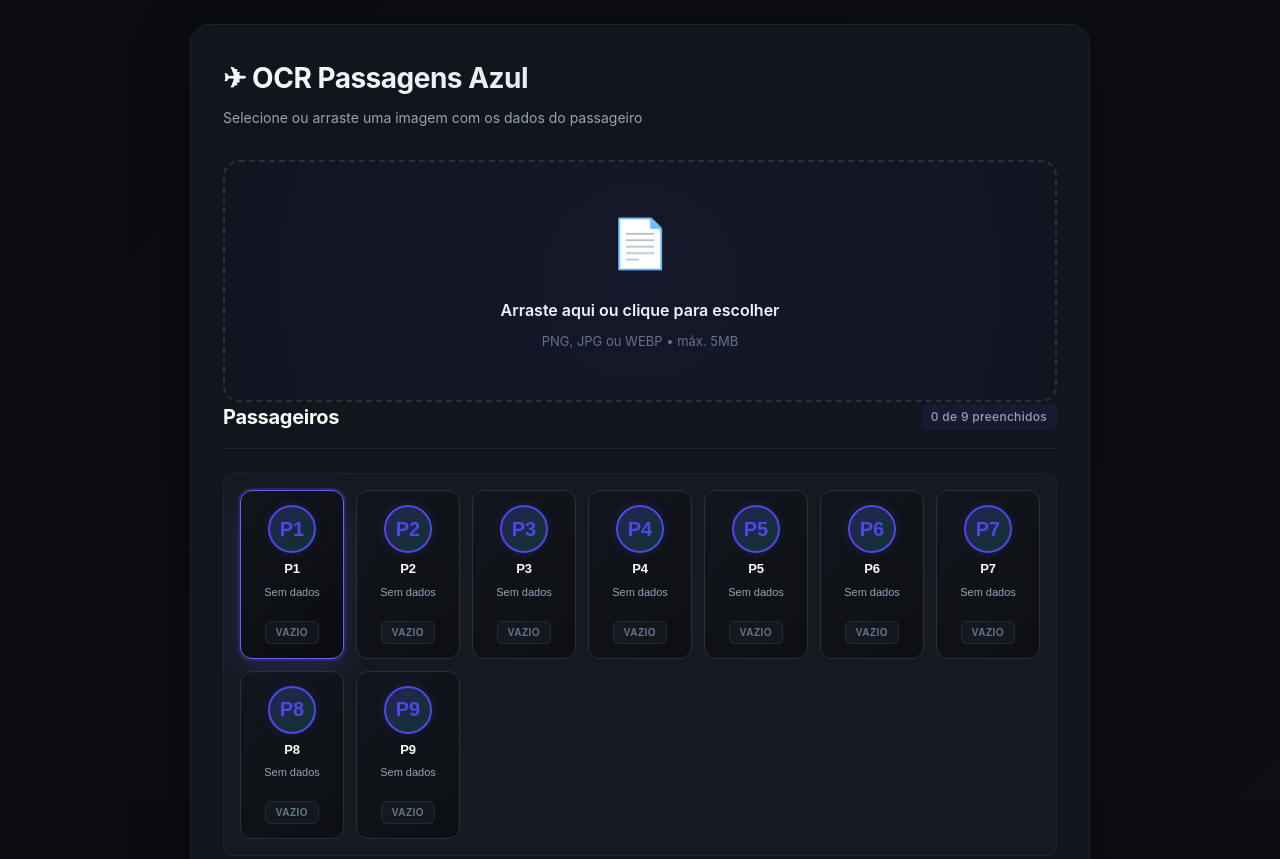
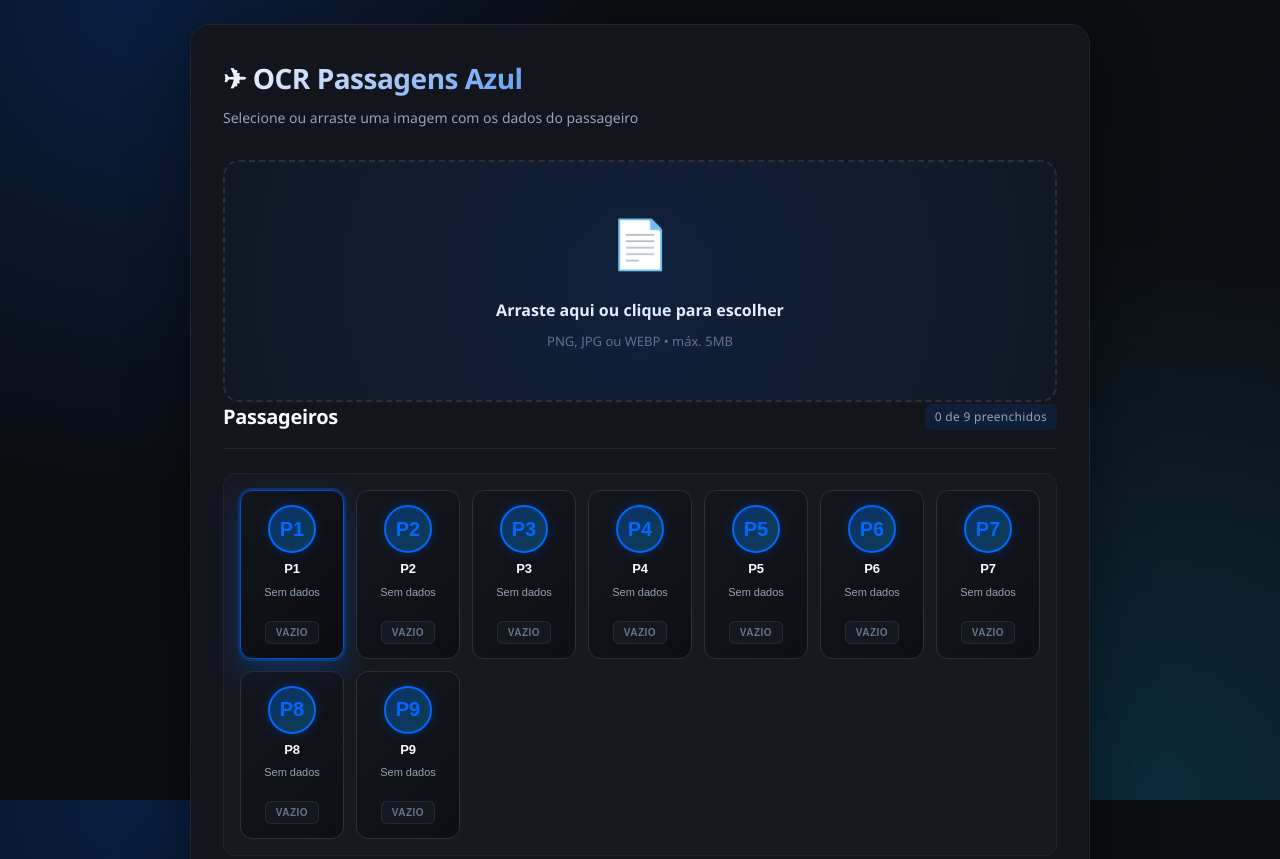
Before and after one commit to JanGustavo/OCR-EXTENSION, a browser extension: page upload/upload.html in a window 1280 px wide. Shown: the top 859 px of the page. Drawn offline with Linux system fonts and the light colour scheme.

Commit message:
style: melhoria visual por companhia

```diff
--- a/upload/upload.html
+++ b/upload/upload.html
@@ -21,8 +21,10 @@
         --border-light: #2a2f3a;
         --accent: #4f46e5;
         --accent-hover: #6366f1;
-        --accent-light: rgba(79, 70, 229, 0.1);
-        --accent-ring: rgba(79, 70, 229, 0.25);
+        --accent-rgb: 79, 70, 229;
+        --accent-alt-rgb: 16, 185, 129;
+        --accent-light: rgba(var(--accent-rgb), 0.12);
+        --accent-ring: rgba(var(--accent-rgb), 0.28);
         --success: #10b981;
         --success-light: rgba(16, 185, 129, 0.1);
         --error: #ef4444;
@@ -31,6 +33,8 @@
         --text-secondary: #cbd5e1;
         --text-muted: #94a3b8;
         --text-subtle: #64748b;
+        --font-heading: "Bahnschrift", "Segoe UI", sans-serif;
+        --font-body: "Aptos", "Segoe UI Variable", "Segoe UI", sans-serif;
       }
 
       html,
@@ -40,14 +44,20 @@
       }
 
       body {
-        background: linear-gradient(135deg, var(--bg) 0%, #0d0f14 100%);
+        background:
+          radial-gradient(
+            circle at 10% 0%,
+            rgba(var(--accent-rgb), 0.2),
+            transparent 35%
+          ),
+          radial-gradient(
+            circle at 90% 100%,
+            rgba(var(--accent-alt-rgb), 0.16),
+            transparent 40%
+          ),
+          linear-gradient(135deg, var(--bg) 0%, #0d0f14 100%);
         color: var(--text-primary);
-        font-family:
-          "Inter",
-          -apple-system,
-          "system-ui",
-          "Segoe UI",
-          sans-serif;
+        font-family: var(--font-body);
         min-height: 100vh;
         display: flex;
         flex-direction: column;
@@ -79,12 +89,14 @@
       h1 {
         font-size: 28px;
         font-weight: 700;
+        font-family: var(--font-heading);
         margin-bottom: 8px;
         letter-spacing: -0.5px;
         background: linear-gradient(
           135deg,
-          var(--text-primary),
-          var(--text-secondary)
+          var(--text-primary) 0%,
+          rgba(var(--accent-rgb), 0.95) 65%,
+          rgba(var(--accent-alt-rgb), 0.9) 100%
         );
         -webkit-background-clip: text;
         -webkit-text-fill-color: transparent;
@@ -119,7 +131,7 @@
         text-align: center;
         cursor: pointer;
         transition: all 0.3s cubic-bezier(0.4, 0, 0.2, 1);
-        background: rgba(79, 70, 229, 0.02);
+        background: rgba(var(--accent-rgb), 0.04);
         position: relative;
         overflow: hidden;
       }
@@ -133,7 +145,7 @@
         bottom: 0;
         background: radial-gradient(
           circle at center,
-          rgba(79, 70, 229, 0.05),
+          rgba(var(--accent-rgb), 0.11),
           transparent
         );
         pointer-events: none;
@@ -149,7 +161,7 @@
         background: var(--accent-light);
         box-shadow:
           0 0 0 3px var(--accent-ring),
-          inset 0 0 20px rgba(79, 70, 229, 0.08);
+          inset 0 0 20px rgba(var(--accent-rgb), 0.16);
         transform: scale(1.01);
       }
 
@@ -308,17 +320,17 @@
       .btn-primary {
         background: linear-gradient(135deg, var(--accent), var(--accent-hover));
         color: #fff;
-        box-shadow: 0 4px 15px rgba(79, 70, 229, 0.3);
+        box-shadow: 0 4px 15px rgba(var(--accent-rgb), 0.35);
       }
 
       .btn-primary:hover {
-        box-shadow: 0 6px 20px rgba(79, 70, 229, 0.4);
+        box-shadow: 0 6px 20px rgba(var(--accent-rgb), 0.45);
         transform: translateY(-1px);
       }
 
       .btn-primary:active {
         transform: translateY(0);
-        box-shadow: 0 2px 10px rgba(79, 70, 229, 0.3);
+        box-shadow: 0 2px 10px rgba(var(--accent-rgb), 0.3);
       }
 
       .btn-secondary {
@@ -437,7 +449,7 @@
         bottom: 0;
         background: radial-gradient(
           circle at top-right,
-          rgba(79, 70, 229, 0.05),
+          rgba(var(--accent-rgb), 0.09),
           transparent
         );
         pointer-events: none;
@@ -458,7 +470,7 @@
         border-color: var(--accent-hover);
         box-shadow:
           0 0 0 2px var(--accent-ring),
-          0 12px 30px rgba(79, 70, 229, 0.25);
+          0 12px 30px rgba(var(--accent-rgb), 0.3);
         background: linear-gradient(
           135deg,
           rgba(18, 21, 28, 1),
@@ -473,8 +485,8 @@
         border: 2px solid var(--accent);
         background: linear-gradient(
           135deg,
-          rgba(79, 70, 229, 0.3),
-          rgba(16, 185, 129, 0.2)
+          rgba(var(--accent-rgb), 0.35),
+          rgba(var(--accent-alt-rgb), 0.26)
         );
         background-size: cover;
         background-position: center;
@@ -484,7 +496,7 @@
         font-size: 20px;
         font-weight: 700;
         color: var(--accent);
-        box-shadow: 0 0 12px rgba(79, 70, 229, 0.2);
+        box-shadow: 0 0 12px rgba(var(--accent-rgb), 0.28);
       }
 
       .passenger-card .title {
--- a/upload/upload.js
+++ b/upload/upload.js
@@ -17,21 +17,45 @@
     heading: '✈ OCR Passagens Azul',
     generoHint: '(opcional — preenche o select da Azul)',
     nationality: 'Brasil',
-    showContactFields: false
+    showContactFields: false,
+    theme: {
+      accent: '#0068ff',
+      accentHover: '#0052cc',
+      accentRgb: '0, 104, 255',
+      accentAltRgb: '0, 184, 255',
+      headingFont: '"Bahnschrift", "Segoe UI", sans-serif',
+      bodyFont: '"Aptos", "Segoe UI Variable", "Segoe UI", sans-serif'
+    }
   },
   latam: {
     title: 'OCR Passagens — LATAM',
     heading: '✈ OCR Passagens LATAM',
     generoHint: '(opcional — preenche o select da LATAM)',
     nationality: 'Brasil',
-    showContactFields: true
+    showContactFields: true,
+    theme: {
+      accent: '#cc0a2f',
+      accentHover: '#9f0724',
+      accentRgb: '204, 10, 47',
+      accentAltRgb: '255, 122, 61',
+      headingFont: '"Franklin Gothic Medium", "Arial Narrow", sans-serif',
+      bodyFont: '"Trebuchet MS", "Segoe UI", sans-serif'
+    }
   },
   smiles: {
     title: 'OCR Passagens — Smiles',
     heading: '✈ OCR Passagens Smiles',
     generoHint: '(opcional — preenche o select da Smiles)',
     nationality: 'Brasil',
-    showContactFields: true
+    showContactFields: true,
+    theme: {
+      accent: '#ff6a00',
+      accentHover: '#e35700',
+      accentRgb: '255, 106, 0',
+      accentAltRgb: '255, 174, 0',
+      headingFont: '"Segoe Print", "Comic Sans MS", cursive',
+      bodyFont: '"Verdana", "Segoe UI", sans-serif'
+    }
   }
 };
 
@@ -111,6 +135,20 @@
 
 function aplicarConfiguracaoDoProvedor() {
   document.title = providerConfig.title;
+
+  const root = document.documentElement;
+  const theme = providerConfig.theme || {};
+
+  root.style.setProperty('--accent', theme.accent || '#4f46e5');
+  root.style.setProperty('--accent-hover', theme.accentHover || '#6366f1');
+  root.style.setProperty('--accent-rgb', theme.accentRgb || '79, 70, 229');
+  root.style.setProperty('--accent-alt-rgb', theme.accentAltRgb || '16, 185, 129');
+  root.style.setProperty('--font-heading', theme.headingFont || '"Segoe UI", sans-serif');
+  root.style.setProperty('--font-body', theme.bodyFont || '"Segoe UI", sans-serif');
+
+  if (document.body) {
+    document.body.dataset.provider = providerKey;
+  }
 
   if (pageHeading) {
     pageHeading.textContent = providerConfig.heading;
@@ -218,6 +256,7 @@
     dropZone.style.display = 'block';
     fileInput.value = '';
     hideStatus();
+    fileInput.click();
   });
 
   if (btnSelectImage) {
```
